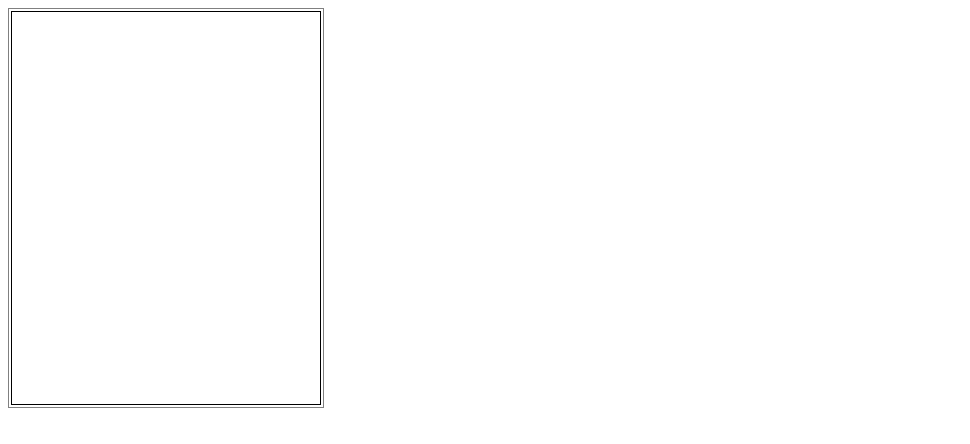
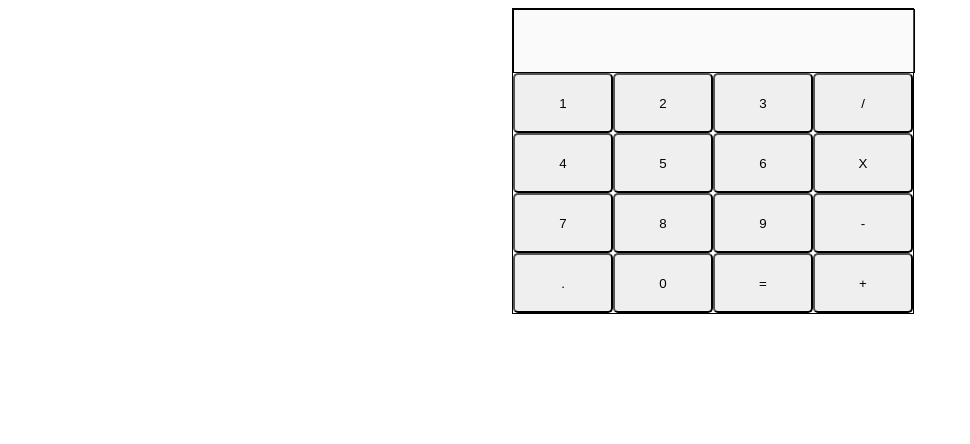
Before and after one commit to GarrettSorel/calculator, a plain HTML site: page index.html in a window 1280 px wide. Shown: the whole page, without its empty margins (0-970 px from the left). Drawn offline with Linux system fonts and the light colour scheme.

Commit message:
gui updated

```diff
--- a/css/styles.css
+++ b/css/styles.css
@@ -1,12 +1,22 @@
-table {
-  width: 25%;
-  height: 400px;
-  border-style: solid;
-  border-width: 1px;
+.container {
+  border: 1px solid black;
+  width: 400px;
+  left: 40%;
+  position: absolute;
 }
 
-.screen {
-  height: 82px;
-  border-style: solid;
-  border-width: 1px;
+#screen {
+  width: 396px;
+  height: 60px;
+  border: 1px solid black;
 }
+
+#buttons {
+  display: grid;
+  grid-template-columns: repeat(4, 1fr);
+}
+
+button {
+  height: 60px;
+  border-radius: 5px;
+}
--- a/index.html
+++ b/index.html
@@ -7,8 +7,26 @@
 </head>
 <body>
   <div class="container">
-  <table id="calculator">
-  </table>
+
+  <input id="screen" type="text" value="" disabled />
+
+  <div id="buttons">
+    <button value="1">1</button>
+    <button value="2">2</button>
+    <button value="3">3</button>
+    <button value="/">/</button>
+    <button value="4">4</button>
+    <button value="5">5</button>
+    <button value="6">6</button>
+    <button value="X">X</button>
+    <button value="7">7</button>
+    <button value="8">8</button>
+    <button value="9">9</button>
+    <button value="-">-</button>
+    <button value=".">.</button>
+    <button value="0">0</button>
+    <button value="=">=</button>
+    <button value="+">+</button>
   </div>
 
   <script src="js/script.js"></script>
--- a/js/script.js
+++ b/js/script.js
@@ -1,9 +1,21 @@
-const table = document.querySelector('#calculator');
+const calculator = document.querySelector(".container");
 
-function createScreen() {
-  let calcScreen = document.createElement('td');
-  calcScreen.classList.add('screen');
-  table.appendChild(calcScreen);
+function add(a, b) {
+  let sum = a + b;
+  return sum;
 }
 
-createScreen();
+function subtract(a, b) {
+  let sub = a - b;
+  return sub;
+}
+
+function multiply(a, b) {
+  let multiply = a * b;
+  return multiply;
+}
+
+function divide(a, b) {
+  let div = a / b;
+  return div;
+}
```
